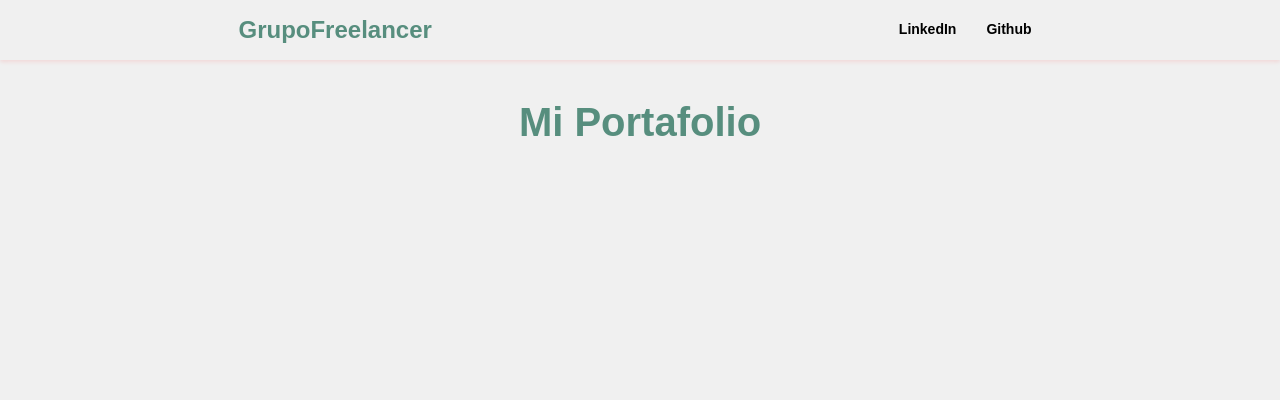
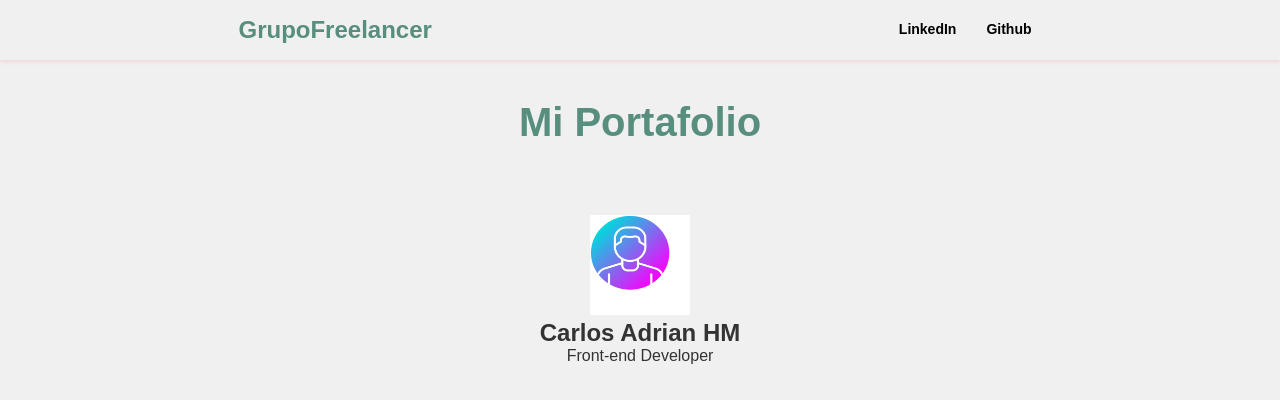
Before and after one commit to CHARLES-21-PR/PortafolioFreelancer, a React (Vite) app: page / in a window 1280 px wide. Shown: the top 400 px of the page. Built offline with nearby package versions, Linux system fonts and the light colour scheme.

Commit message:
agregando tarjeta

```diff
--- a/src/App.jsx
+++ b/src/App.jsx
@@ -3,6 +3,7 @@ import reactLogo from './assets/react.svg'
 import viteLogo from '/vite.svg'
 import Navegation from './Components/Navegation';
 import Tit_comp from './Components/componente_titulo/Tit_comp';
+import Card_comp from   './Components/componente_tarjeta/Card_comp';
 import './App.css'
 
 function App() {
@@ -12,6 +13,7 @@ function App() {
     <>
     <Navegation/>
     <Tit_comp />
+    <Card_comp/>
     </>
 
   )
```
